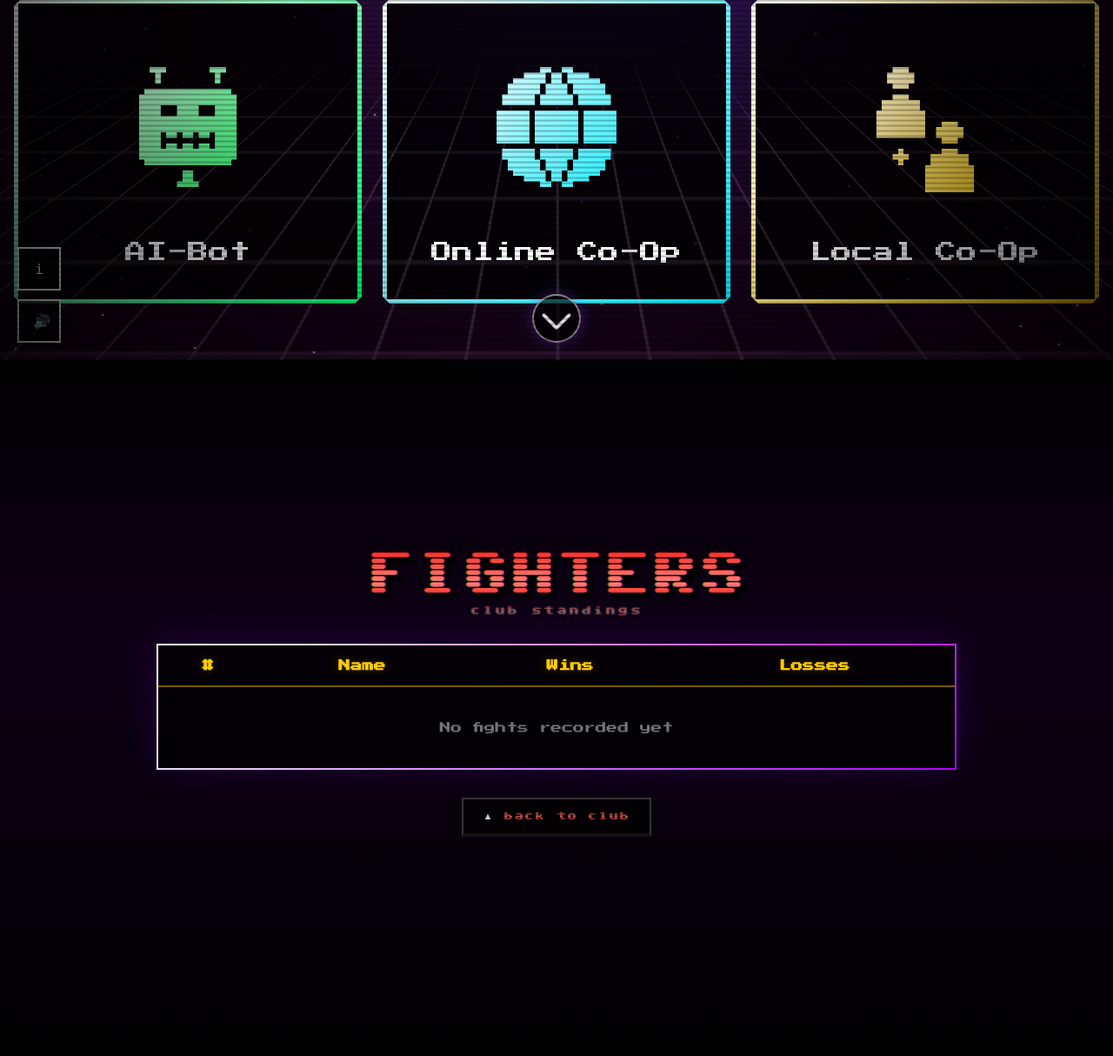
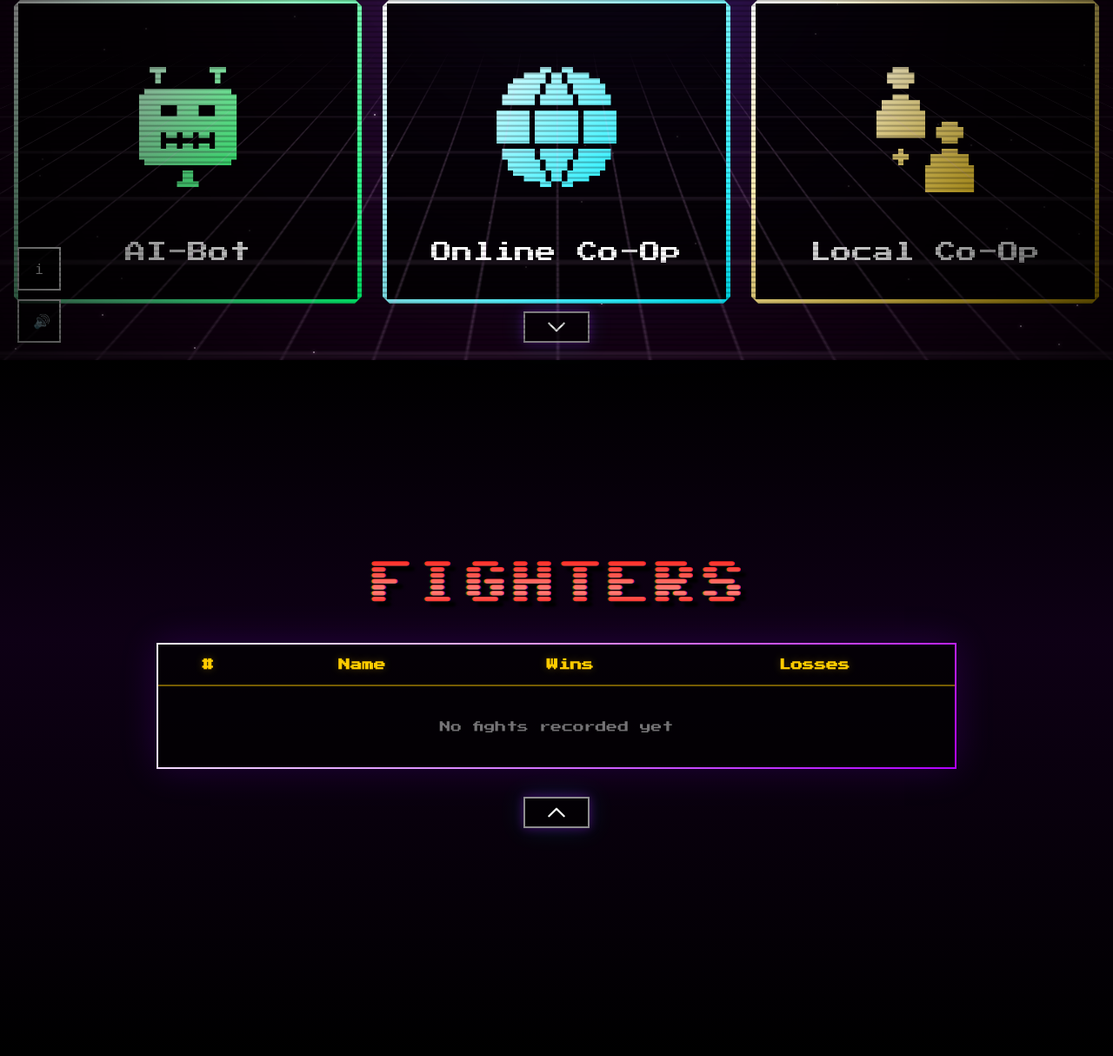
Before and after one commit to RtinFp/arcade-fight-club, a Flask app: page / in a window 1280 px wide. Shown: the part 386-1600 px from the top of the page at 87% size. Run offline with Flask 3, Linux system fonts and the light colour scheme; data that the repository does not hold is empty.

```diff
--- a/static/styles/indexStyle.css
+++ b/static/styles/indexStyle.css
@@ -743,7 +743,7 @@ body.modal-open .fixed-buttons {
 }
 
 #userStatus {
-  position: absolute;
+  position: fixed;
   top: 20px;
   right: 20px;
   color: white;
@@ -751,7 +751,7 @@ body.modal-open .fixed-buttons {
   background: rgba(0, 0, 0, 0.6);
   padding: 6px 12px;
   border-radius: 4px;
-  z-index: 100;
+  z-index: 3000;
 }
 
 .local-card-container {
@@ -828,17 +828,12 @@ body.modal-open .fixed-buttons {
 }
 
 /* Scroll hint under the mode buttons */
-.scroll-hint {
-  position: absolute;
-  bottom: 1.25rem;
-  left: 50%;
-  transform: translateX(-50%);
-  z-index: 20;
-  width: 56px;
-  height: 56px;
+.scroll-hint,
+.scroll-top-btn {
+  width: 76px;
+  height: 36px;
   padding: 0;
   border: 2px solid rgba(255, 255, 255, 0.55);
-  border-radius: 999px;
   background: rgba(0, 0, 0, 0.65);
   color: #fff;
   cursor: pointer;
@@ -851,14 +846,28 @@ body.modal-open .fixed-buttons {
   transition: opacity 0.15s linear, transform 0.2s ease, border-color 0.2s ease;
 }
 
+.scroll-hint {
+  position: absolute;
+  bottom: 1.25rem;
+  left: 50%;
+  transform: translateX(-50%);
+  z-index: 20;
+}
+
 .scroll-hint:hover {
   border-color: #fff;
   transform: translateX(-50%) scale(1.06);
 }
 
-.scroll-hint-icon {
-  display: block;
-  animation: hintBounce 1.5s ease-in-out infinite;
+.scroll-top-btn {
+  position: relative;
+  margin: 2rem auto 0;
+  z-index: 20;
+}
+
+.scroll-top-btn:hover {
+  border-color: #fff;
+  transform: scale(1.06);
 }
 
 @keyframes hintBounce {
@@ -895,15 +904,7 @@ body.modal-open .fixed-buttons {
   font-size: clamp(2rem, 5vw, 3.4rem);
   color: #fff;
   text-shadow: 6px 6px 3px black;
-  margin-bottom: 0.35rem;
-}
-
-.rankings-sub {
-  color: rgba(255, 255, 255, 0.55);
-  font-family: 'TitleFont', sans-serif;
-  font-size: 0.75rem;
-  letter-spacing: 0.18em;
-  margin-bottom: 2rem;
+  margin-bottom: 2.5rem;
 }
 
 .rankings-table-wrap {
@@ -950,24 +951,6 @@ body.modal-open .fixed-buttons {
   text-shadow: none !important;
 }
 
-.scroll-top-btn {
-  margin-top: 2rem;
-  background: rgba(0, 0, 0, 0.75);
-  color: rgba(255, 255, 255, 0.8);
-  border: 2px solid rgba(255, 255, 255, 0.2);
-  border-bottom: 4px solid #111;
-  font-family: 'TitleFont', sans-serif;
-  font-size: 0.7rem;
-  letter-spacing: 0.08em;
-  padding: 0.85rem 1.4rem;
-  cursor: pointer;
-}
-
-.scroll-top-btn:hover {
-  color: #fff;
-  border-color: rgba(180, 0, 255, 0.55);
-}
-
 @media (max-width: 900px) {
   .rankings-table thead th,
   .rankings-table tbody td {
--- a/templates/index.html
+++ b/templates/index.html
@@ -93,8 +93,8 @@
         <svg
           class="scroll-hint-icon"
           viewBox="0 0 48 48"
-          width="44"
-          height="44"
+          width="26"
+          height="26"
           aria-hidden="true"
         >
           <path
@@ -156,7 +156,6 @@
     <section class="rankings-screen" id="rankings">
       <div class="rankings-inner">
         <h2 class="rankings-title">FIGHTERS</h2>
-        <p class="rankings-sub">club standings</p>
         <div class="rankings-table-wrap">
           <table class="rankings-table">
             <thead>
@@ -185,8 +184,28 @@
             </tbody>
           </table>
         </div>
-        <button type="button" class="scroll-top-btn" id="scrollTopBtn">
-          ▲ back to club
+        <button
+          type="button"
+          class="scroll-top-btn"
+          id="scrollTopBtn"
+          aria-label="Scroll back to club"
+        >
+          <svg
+            class="scroll-hint-icon"
+            viewBox="0 0 48 48"
+            width="26"
+            height="26"
+            aria-hidden="true"
+          >
+            <path
+              d="M8 32 L24 16 L40 32"
+              fill="none"
+              stroke="currentColor"
+              stroke-width="4"
+              stroke-linecap="round"
+              stroke-linejoin="round"
+            />
+          </svg>
         </button>
       </div>
     </section>
```
